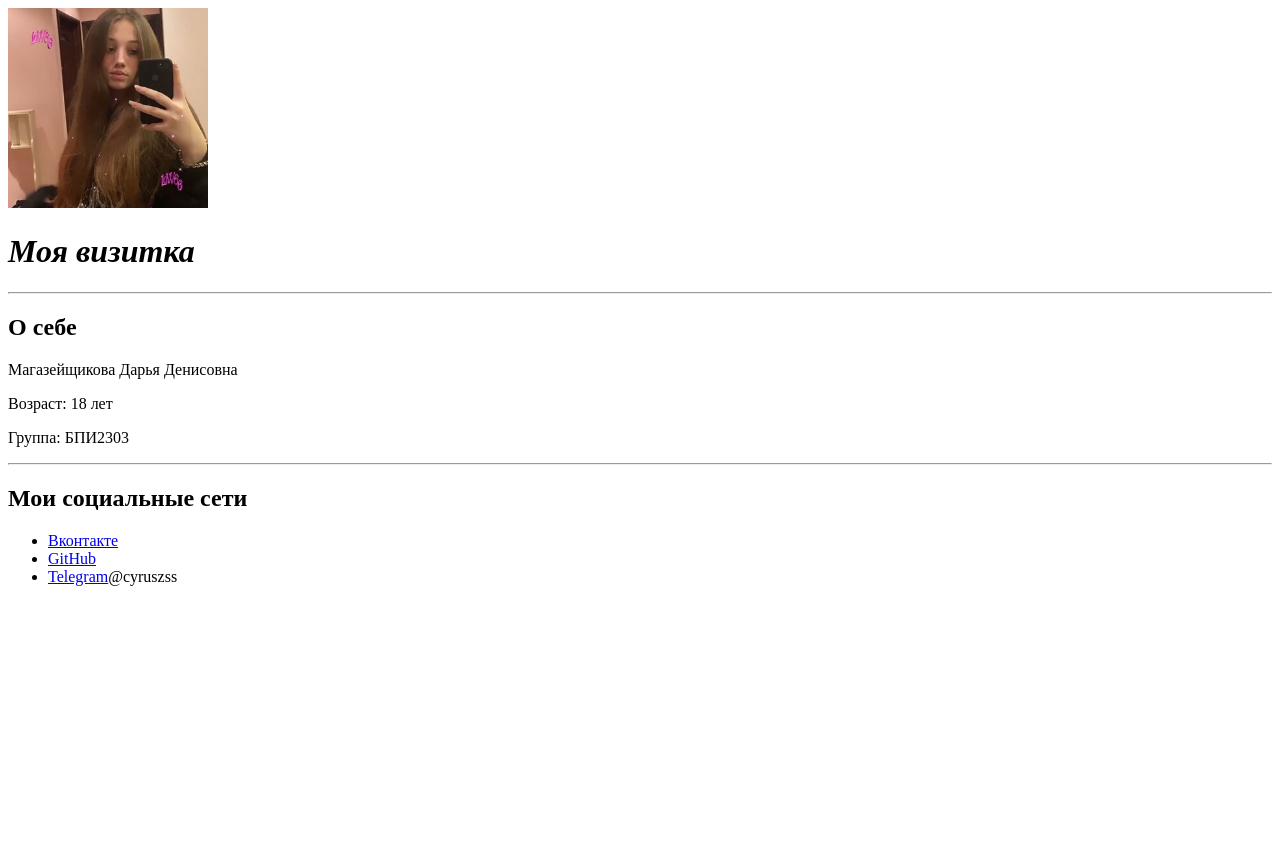
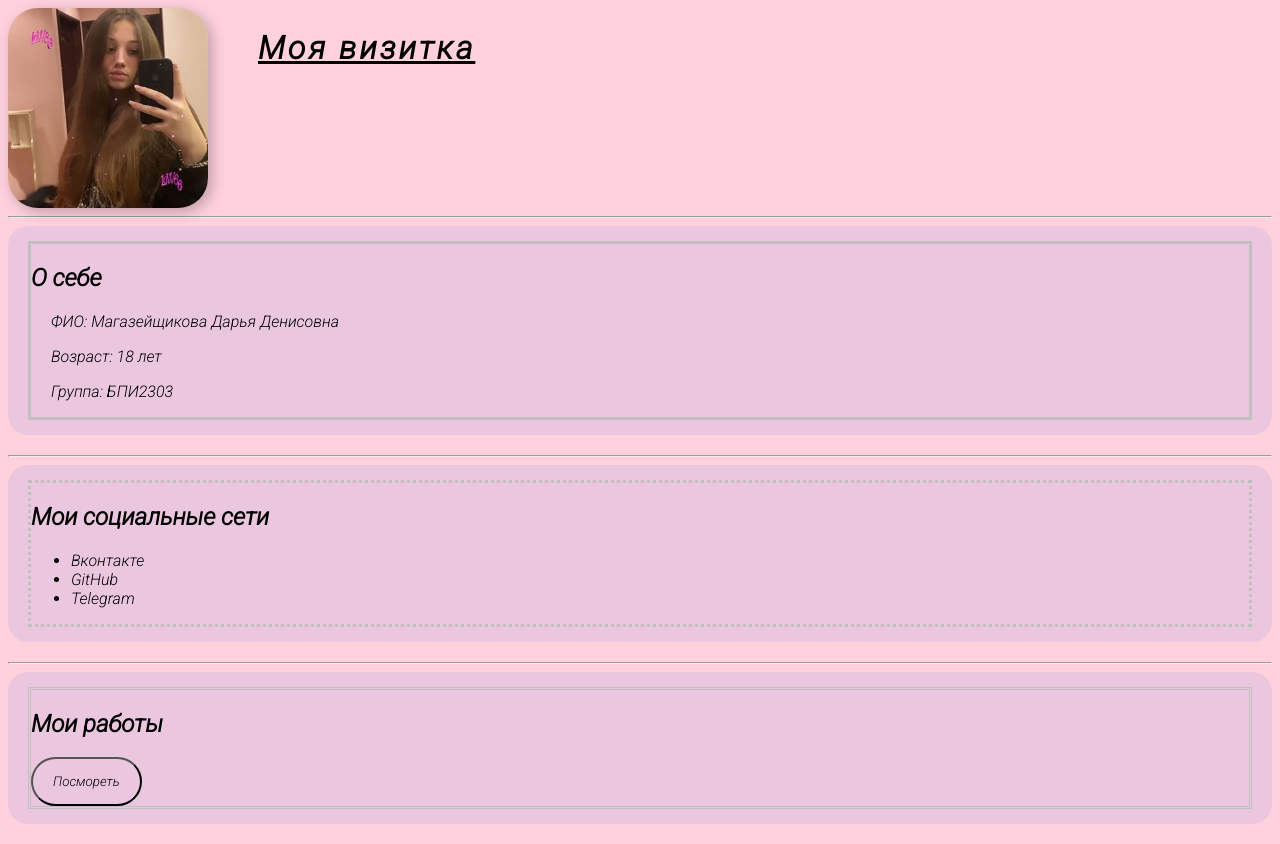
Before and after one commit to pampixz/3, a plain HTML site: page index.html in a window 1280 px wide. Before the commit the page ends 800 px from the top, so only its background shows below. Drawn offline with Linux system fonts and the light colour scheme.

Commit message:
Add files via upload

```diff
--- a/index.html
+++ b/index.html
@@ -3,22 +3,39 @@
 <head>
     <meta charset="UTF-8">
     <title>Визитка</title>
+    <link rel="stylesheet" href="styles.css">
 </head>
 <body>
-    <img src="me.jpg" width="200" alt="фотография">
+    <div class="hi">
+        <img class="av" src="me.jpg" alt="фотография"/>
         <h1> <em>Моя визитка</em></h1>
+    </div>
     <hr>
+    <div class="card">
+        <div class="main">
             <h2>О себе</h2>
-       <p>Магазейщикова Дарья Денисовна</p>
-       <p>Возраст: 18 лет</p>
-       <p>Группа: БПИ2303</p>
+            <p class="list">ФИО: Магазейщикова Дарья Денисовна</p>
+            <p class="list">Возраст: 18 лет</p>
+            <p class="list">Группа: БПИ2303</p>
+        </div>
+    </div>
         <hr>
+    <div class="card">
+            <div class="social">
                 <h2>Мои социальные сети</h2>
                 <ul>
                     <li><a href="https://vk.com/pampixz" target="_blank">Вконтакте</a></li>
                     <li><a href="https://github.com/pampixz" target="_blank">GitHub</a></li>
-        <li><a href="https://t.me/cyruszss" target="_blank">Telegram</a>@cyruszss</li>
+                    <li><a href="https://t.me/cyruszss" target="_blank">Telegram</a></li>
                 </ul>
-    <h2></h2>
+            </div>
+        </div>
+        <hr>
+    <div class="card">
+        <div class="lb">
+            <h2>Мои работы</h2>
+            <button class="btn" onclick="window.open('https://github.com/pampixz/2/blob/main/main.py','_blank')"> Посмореть</button>
+        </div>
+    </div>
 </body>
 </html>
--- /dev/null
+++ b/styles.css
@@ -0,0 +1,58 @@
+@import url('https://fonts.googleapis.com/css2?family=Roboto:ital,wght@1,300&display=swap');
+body {
+    background-color: #ffd1dc;
+    font-size: 16px;
+    font-weight: 500;
+    font-family:'Roboto', sans-serif;
+}
+.card{
+    padding: 15px  20px;
+    background: #ebc7df;
+    margin-bottom: 20px;
+    border-radius: 20px;
+}
+.list{
+    padding: 0 20px;
+}
+.hi{
+    display: flex;
+}
+h1{
+    margin-left: 50px;
+}
+.av{
+    width: 200px;
+    border-radius: 30px;
+    box-shadow: 4px 4px 14px rgba(0, 0, 0, 0.25);
+}
+h1{
+    text-decoration: underline;
+    letter-spacing: 3px;
+}
+.main{
+    border: 3px solid silver;
+}
+.social{
+    border: dotted silver ;
+}
+a{
+    color: black;
+    text-decoration: none;
+}
+a:hover {
+    text-decoration: underline;
+}
+.lb{
+    border: double silver;
+}
+.btn{
+    background: #ebc7df;
+    padding: 15px 20px;
+    color: black;
+    font-family: inherit;
+    cursor: pointer;
+    border-radius: 30px;
+}
+.btn:hover{
+    opacity: 0.9;
+}
```
Lines whose indentation alone changed are shown as unchanged.
